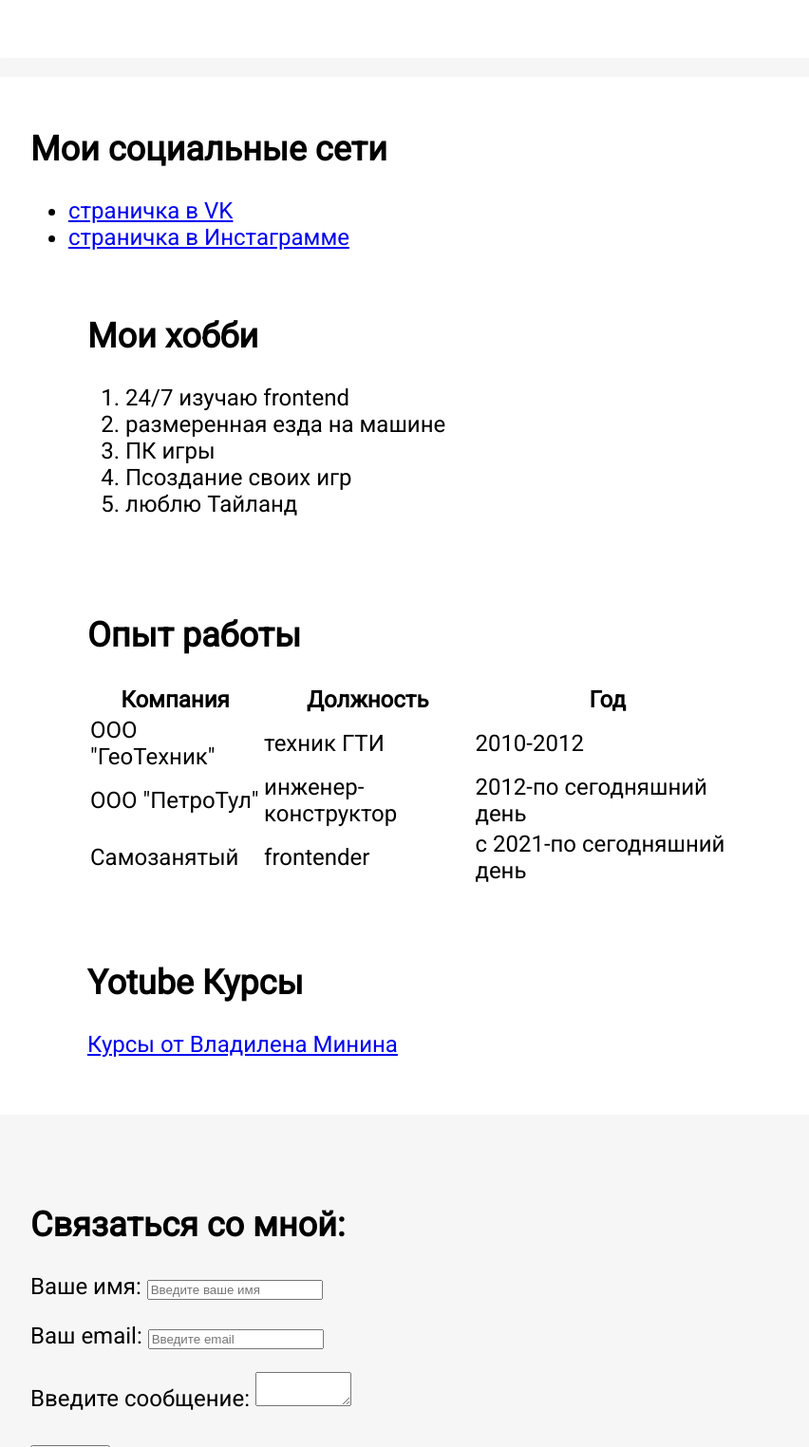
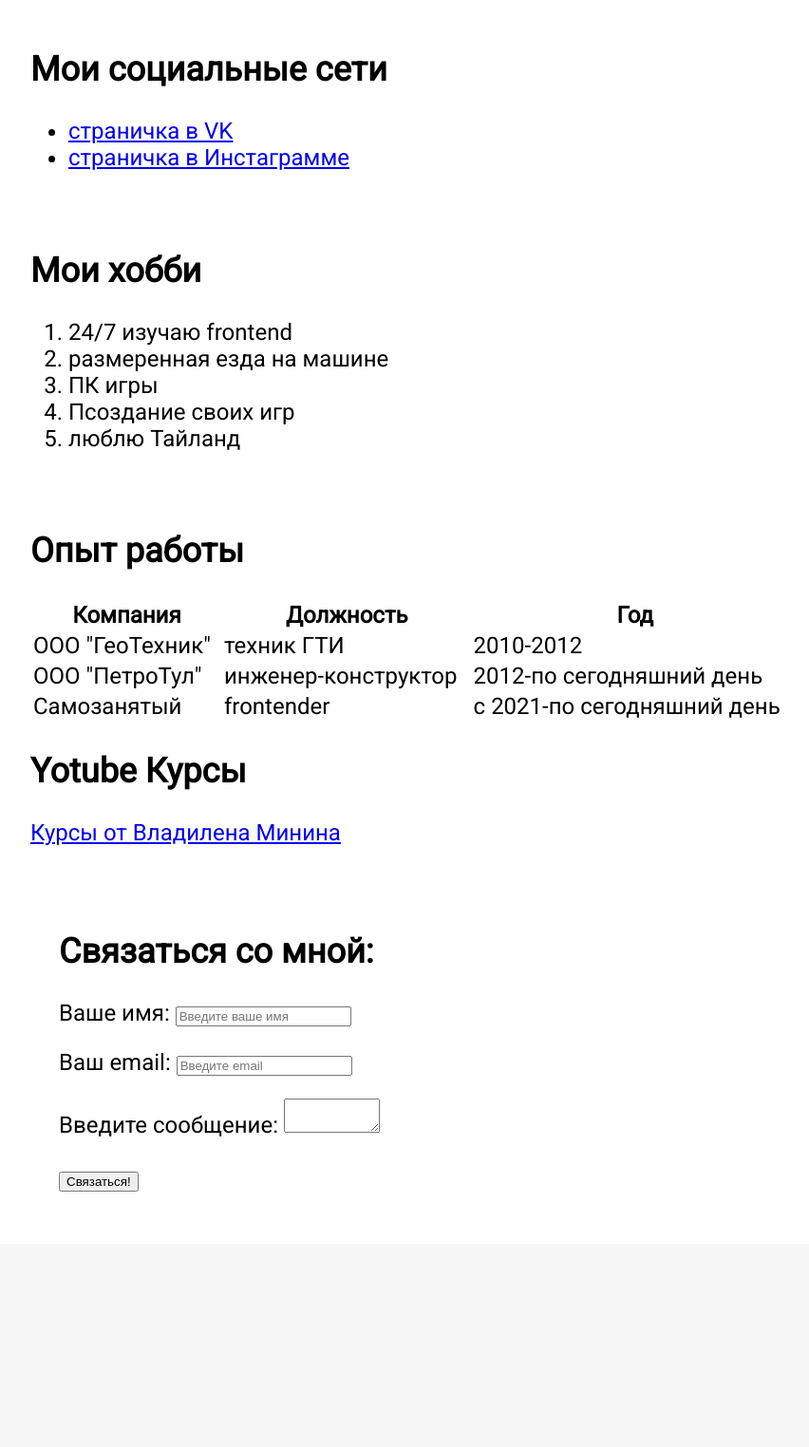
Before and after one commit to Artkos85/CV, a plain HTML site: page index.html in a window 1280 px wide. Shown: the part 1200-2724 px from the top of the page at 95% size, without its empty margins (203-1055 px from the left). After the commit the page ends 2530 px from the top, so only its background shows below. Drawn offline with Linux system fonts and the light colour scheme.

Commit message:
Update index.html

```diff
--- a/index.html
+++ b/index.html
@@ -15,13 +15,10 @@
             <ul class="menu-list">
               <li class="menu-list-item"><a href="#header" data="header" class="list-item-link active">Главная</a></li>
               <li class="menu-list-item"><a href="#about" data="about" class="list-item-link">Обо мне</a></li>
-              <li class="menu-list-item"><a href="#skills" data="skills" class="list-item-link">Навыки</a></li>
-              <li class="menu-list-item"><a href="#portfolio" data="portfolio" class="list-item-link">Портфолио</a></li>
               <li class="menu-list-item"><a href="#contacts" data="contacts" class="list-item-link">Контакты</a></li>
             </ul>
-            <!-- href="index.html"
-            href="index-eng.html" -->
-            <div class="lang"><a href="javascript: linkDelay()" class="ru active">RU</a> | <a href="javascript: linkDelay()" class="eng">ENG</a></div>
+
+
             <a href="https://github.com/Artkos85/CV" class="github-link-mobile">Проект на GitHub</a>
           </nav>
           <div class="mobile-burger"><span></span></div>
@@ -32,7 +29,7 @@
 
 
 
-    <section class="info" id="info">
+        <section class="info" id="header">
 
                 <div class="info-title">
                     <img src="foto.jpg" alt="foto portfolio" class="avatar">
@@ -63,7 +60,7 @@
 
         <section class="social-web" id="social-web">
             <div class="container">
-            <div class="social">
+
                 <h2>Мои социальные сети</h2>
                 <ul>
                     <li>
@@ -75,8 +72,7 @@
                 </ul>
             </div>
 
-
-            <div class="card bg-yellow">
+            <div class="container">
                 <h2>Мои хобби</h2>
                 <ol>
                     <li>24/7 изучаю frontend</li>
@@ -87,7 +83,7 @@
                 </ol>
             </div>
 
-            <div class="card bg-green">
+            <div class="container">
                 <h2>Опыт работы</h2>
                     <table class="table">
                         <tr>
@@ -111,18 +107,13 @@
                             <td>c 2021-по сегодняшний день</td>
                         </tr>
                     </table>
-            </div>
-
-            <div class="card bg-red">
                 <h2>Yotube Курсы</h2>
                 <a href="https://www.youtube.com/watch?v=DOEtVdkKwcU" target="_label">Курсы от Владилена Минина</a>
             </div>
-        </div>
-    </section>
 
             <section>
                 <div class="container">
-                    <div class="card contacts">
+                    <div class="card contacts" id="contacts"">
                     <h2>Связаться со мной:</h2>
 
                     <form action="/">
@@ -158,9 +149,7 @@
 
 
             </section>
-
-
-
+        </section>
     </div>
 </body>
 </html>
```
Lines whose indentation alone changed are shown as unchanged.
